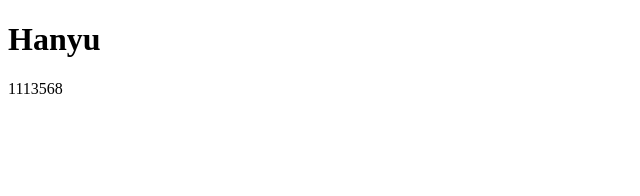
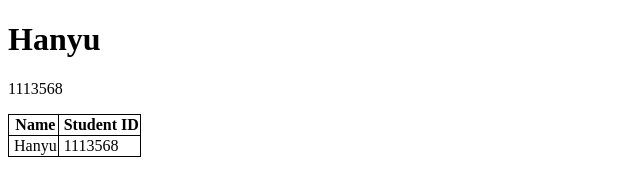
Before and after one commit to hanyu325/hanyu325.github.io, a plain HTML site: page index.html in a window 1280 px wide. Shown: the whole page, without its empty margins (0-640 px from the left). Drawn offline with Linux system fonts and the light colour scheme.

Commit message:
Update index.html

```diff
--- a/index.html
+++ b/index.html
@@ -9,4 +9,21 @@
 <p>1113568</p>
 
 </body>
+<style>
+    table, th, td, tr {
+        border: 1px solid black;
+        padding-left: 5px;
+        border-collapse: collapse;
+    }
+</style>
+<table>
+    <tr>
+      <th>Name</th>
+      <th>Student ID</th>
+    </tr>
+    <tr>
+      <td>Hanyu</td>
+      <td>1113568</td>
+    </tr>
+</table>
 </html>
```
